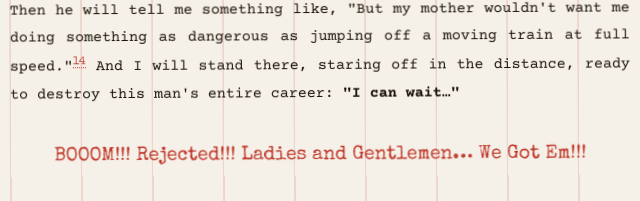
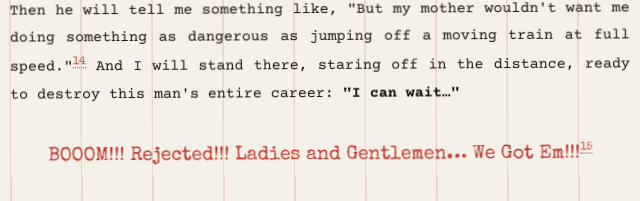
Before and after one commit to HiliHili513/Hilihili513.github.io, a plain HTML site: page index (4).html in a window 1280 px wide. Shown: the part 3920-4121 px from the top of the page, 328-968 px from the left. Drawn offline with nearby package versions, Linux system fonts and the light colour scheme.

Commit message:
Update index (4).html

```diff
--- a/index (4).html
+++ b/index (4).html
@@ -390,7 +390,7 @@
     <p>
       Then he will tell me something like, "But my mother wouldn't want me doing something as dangerous as jumping off a moving train at full speed."<span class="fn"><span class="fn-marker">14</span><span class="fn-bubble">Gee, I wonder where I have heard that before? Really, you don't remember… oh yeah I forgot to check footnote 13.</span></span> And I will stand there, staring off in the distance, ready to destroy this man's entire career: <strong>"I can wait…"</strong>
     </p>
-    <p class="final-line">BOOOM!!! Rejected!!! Ladies and Gentlemen… We Got Em!!!</p>
+    <p class="final-line">BOOOM!!! Rejected!!! Ladies and Gentlemen… We Got Em!!!<span class="fn"><span class="fn-marker">15</span><span class="fn-bubble">That's your best line after all of this revenge effort? Why not say something like, "Well, your mother is not here, I just kicked her off the train 5 minutes ago. You can kindly join her…" Kind of dark but you are acting like a Victorian Era Emo Boi, so go big or go home kid.</span></span></p>
   </div>
 
   <div class="section">
```
